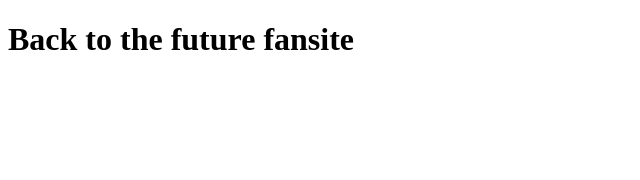
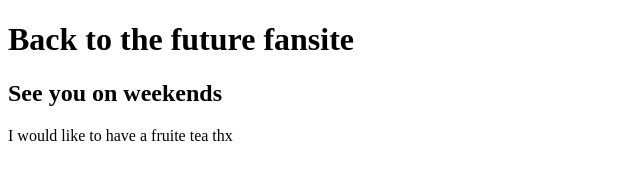
Before and after one commit to Sputnikccy/my-first-git-repo, a plain HTML site: page index.html in a window 1280 px wide. Shown: the whole page, without its empty margins (0-640 px from the left). Drawn offline with Linux system fonts and the light colour scheme.

Commit message:
added content to index again

```diff
--- a/index.html
+++ b/index.html
@@ -8,5 +8,7 @@
 </head>
 <body>
     <h1>Back to the future fansite</h1>
+    <h2>See you on weekends</h2>
+    <p>I would like to have a fruite tea thx</p>
 </body>
 </html>
```
